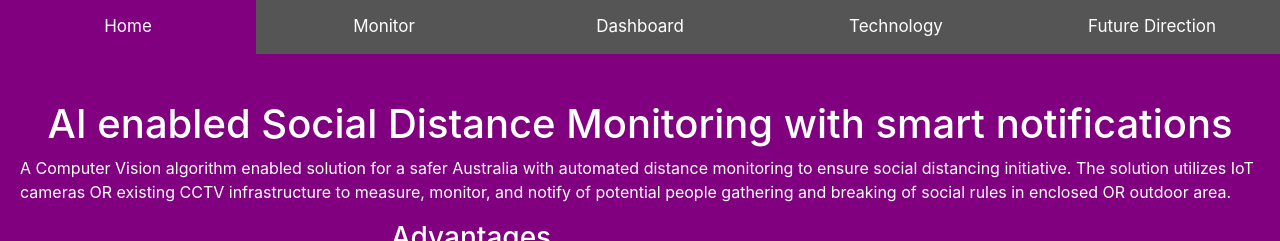
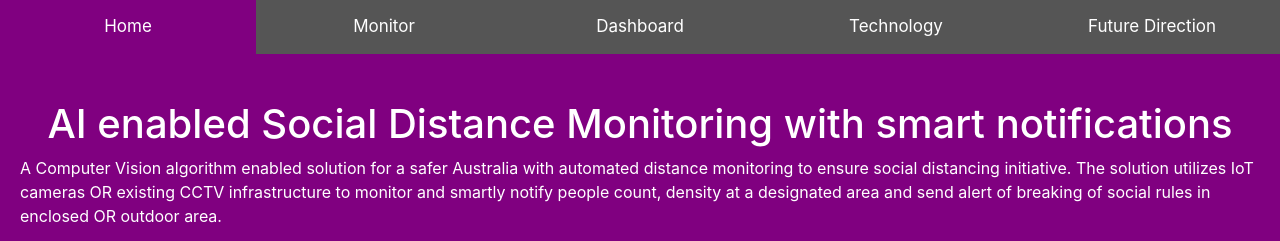
Before and after one commit to iknow1988/iknow1988.github.io, a plain HTML site: page index.html in a window 1280 px wide. Shown: the top 241 px of the page. Drawn offline with nearby package versions, Linux system fonts and the light colour scheme.

Commit message:
-update UI

```diff
--- a/index.html
+++ b/index.html
@@ -27,7 +27,7 @@
 			<p>
 				A Computer Vision algorithm enabled solution for a safer Australia with automated distance monitoring
 to ensure social distancing initiative. The solution utilizes IoT cameras OR existing CCTV infrastructure to
-measure, monitor, and notify of potential people gathering and breaking of social rules in enclosed OR
+monitor and smartly notify people count, density at a designated area and send alert of breaking of social rules in enclosed OR
 outdoor area.
 			</p>
 			<div>
```
